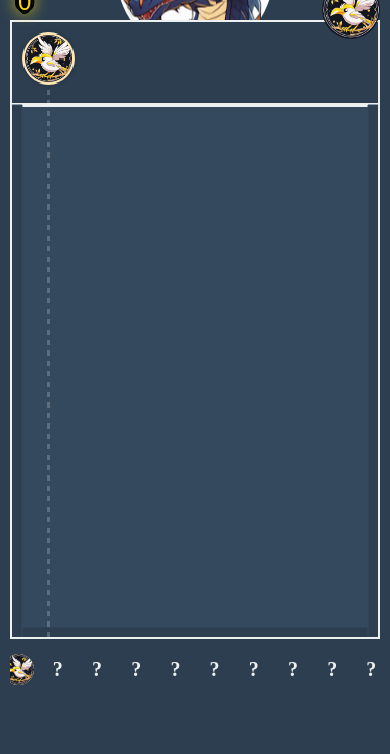
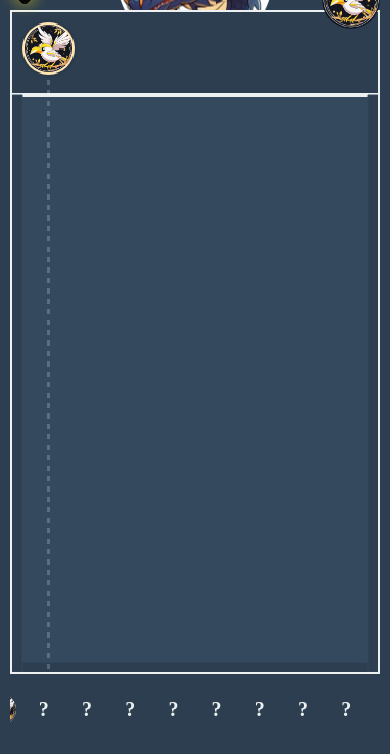
Before and after one commit to vcarluer/poek, a website: page index.html in a window 390 px wide. Shown: the part 90-844 px from the top of the page. Drawn offline with nearby package versions, Linux system fonts and the light colour scheme.

Commit message:
Ajustement de la hauteur du jeu et correction de l'affichage des pals

```diff
--- a/index.html
+++ b/index.html
@@ -64,7 +64,7 @@
             background-color: #2c3e50;
             touch-action: none;
             overflow: hidden;
-            padding-top: 100px;
+            padding-top: 90px;
         }
         .game-container {
             position: relative;
@@ -174,7 +174,7 @@
             overflow-x: auto;
             scrollbar-width: none;
             -ms-overflow-style: none;
-            padding: 5px 0;
+            padding: 10px 20px;
         }
         .evolution-chain::-webkit-scrollbar {
             display: none;
@@ -192,6 +192,7 @@
             -ms-flex-pack: center;
             justify-content: center;
             overflow: hidden;
+            margin: 0 2px;
         }
         .pal-circle img {
             width: 100%;
--- a/js/game.js
+++ b/js/game.js
@@ -15,7 +15,7 @@ class Game {
             this.canvas.width = Math.min(window.innerWidth * 0.9, 500);
             // Adjust canvas height based on screen size - taller on mobile
             const isMobile = window.innerWidth <= 768;
-            this.canvas.height = window.innerHeight * (isMobile ? 0.7 : 0.6);
+            this.canvas.height = window.innerHeight * (isMobile ? 0.75 : 0.6);
 
             // Define zones - smaller selection zone on mobile
             this.selectionZoneHeight = Math.min(window.innerHeight * 0.12, 80); // 12% of viewport height, max 80px
@@ -83,7 +83,7 @@ class Game {
         // Update canvas size
         this.canvas.width = Math.min(window.innerWidth * 0.9, 500);
         const isMobile = window.innerWidth <= 768;
-        this.canvas.height = window.innerHeight * (isMobile ? 0.7 : 0.6);
+        this.canvas.height = window.innerHeight * (isMobile ? 0.75 : 0.6);
 
         // Update zones
         this.selectionZoneHeight = Math.min(window.innerHeight * 0.12, 80);
```
